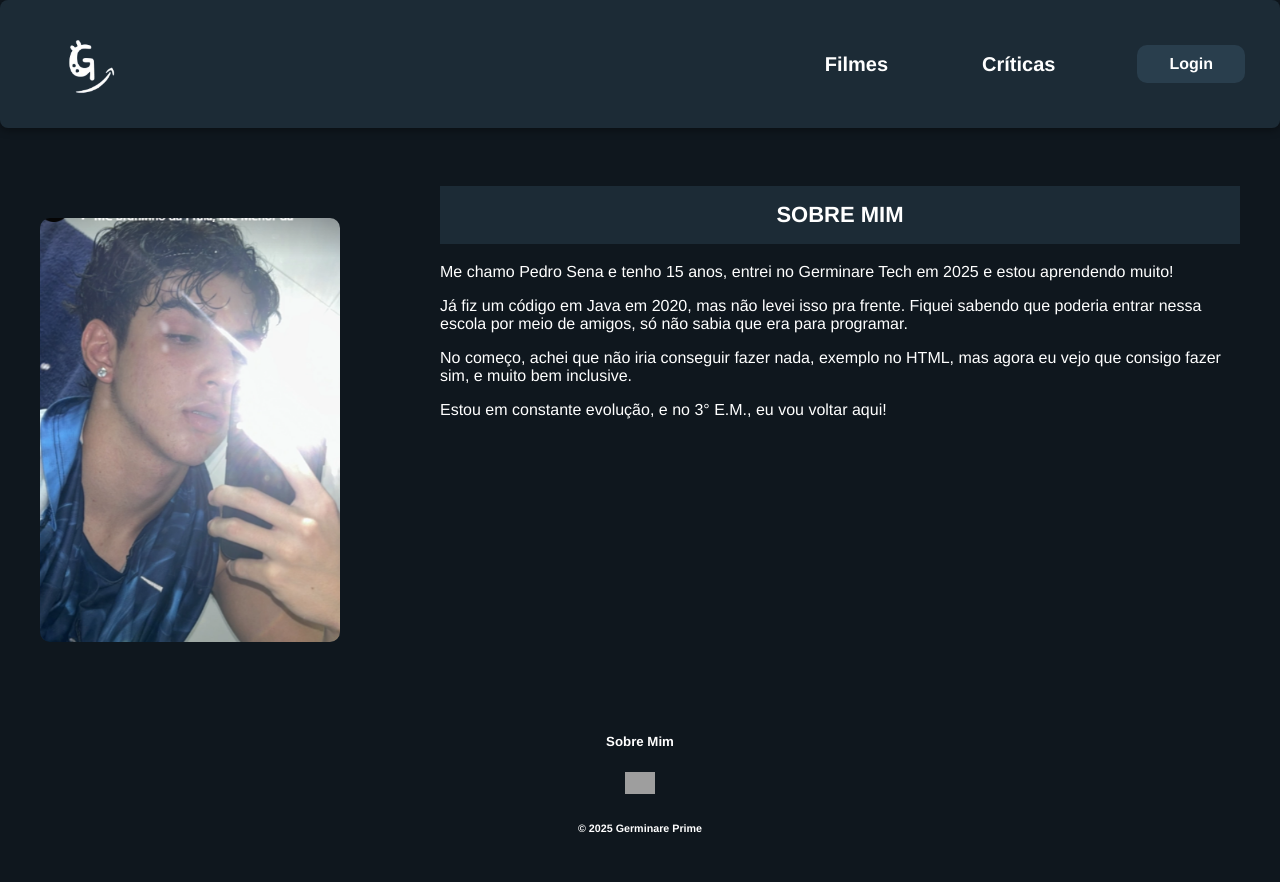
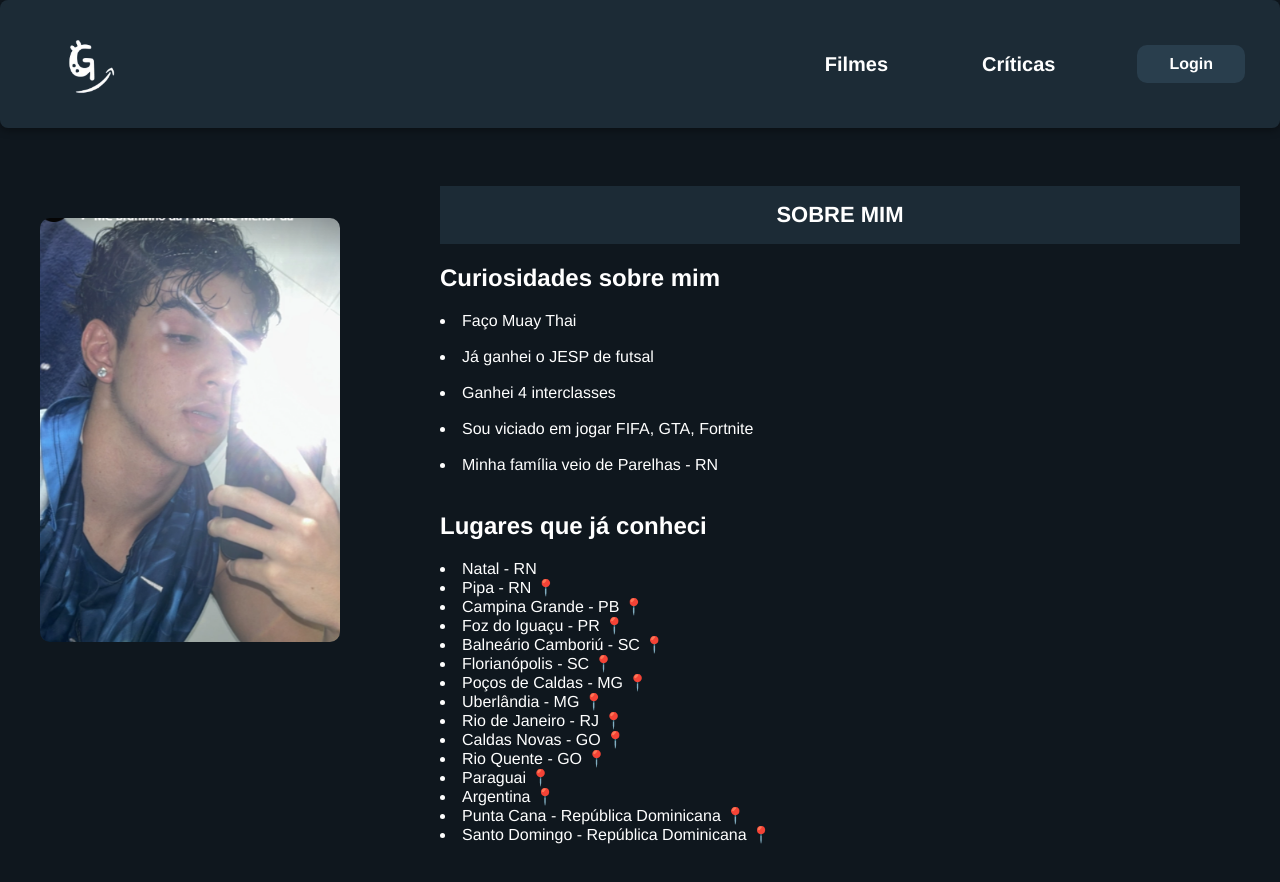
Before and after one commit to senmdz/Germinare-Prime, a plain HTML site: page sobremim.html in a window 1280 px wide. Shown: the top 882 px of the page. Drawn offline with nearby package versions, Linux system fonts and the light colour scheme; grey boxes are pictures that could not be loaded.

Commit message:
página sobre mim atualizada

```diff
--- a/sobremim.html
+++ b/sobremim.html
@@ -3,6 +3,7 @@
     <head>
         <meta charset="UTF-8">
         <meta name="viewport" content="width=device-width, initial-scale=1.0">
+        <script src="https://cdn.jsdelivr.net/npm/feather-icons/dist/feather.min.js"></script>
         <title>Sobre Mim</title>
     </head>
     <body>
@@ -42,20 +43,41 @@
 
                     <div class="texto">
                         <h2 id="titulo">SOBRE MIM</h2>
-                        <p>Me chamo Pedro Sena e tenho 15 anos, entrei no
-                            Germinare Tech em 2025 e estou aprendendo muito!</p>
 
-                        <p>Já fiz um código em Java em 2020, mas não levei isso
-                            pra frente. Fiquei sabendo que poderia entrar nessa
-                            escola por meio de amigos, só não sabia que era para
-                            programar.</p>
+                        <div class="curiosidades">
+                            <h2>Curiosidades sobre mim</h2>
+                                <li>Faço Muay Thai</li>
+                                <br>
+                                <li>Já ganhei o JESP de futsal</li>
+                                <br>
+                                <li>Ganhei 4 interclasses</li>
+                                <br>
+                                <li>Sou viciado em jogar FIFA, GTA, Fortnite</li>
+                                <br>
+                                <li>Minha família veio de Parelhas - RN</li>
+                                <br>
+                        </div>
 
-                        <p>No começo, achei que não iria conseguir fazer nada,
-                            exemplo no HTML, mas agora eu vejo que consigo fazer
-                            sim, e muito bem inclusive.</p>
+                        <div class="lugares">
+                            <h2>Lugares que já conheci</h2>
+                                <li> Natal - RN</li>
+                                <li>Pipa - RN 📍</li>
+                                <li>Campina Grande - PB 📍</li>
+                                <li>Foz do Iguaçu - PR 📍</li>
+                                <li>Balneário Camboriú - SC 📍</li>
+                                <li>Florianópolis - SC 📍</li>
+                                <li>Poços de Caldas - MG 📍</li>
+                                <li>Uberlândia - MG 📍</li>
+                                <li>Rio de Janeiro - RJ 📍</li>
+                                <li>Caldas Novas - GO 📍</li>
+                                <li>Rio Quente - GO 📍</li>
+                                <li>Paraguai 📍</li>
+                                <li>Argentina 📍</li>
+                                <li>Punta Cana - República Dominicana 📍</li>
+                                <li>Santo Domingo - República Dominicana 📍</li>
+                        </div>
 
-                        <p>Estou em constante evolução, e no 3° E.M., eu vou
-                            voltar aqui!</p>
+
 
                     </div>
                 </div>
@@ -69,8 +91,9 @@
                     <h6>&copy 2025 Germinare Prime<h6>
                         </footer>
                     </main>
-
-                </body>
             </html>
         </body>
+        <script>
+            feather.replace();
+          </script>
     </html>
```
Also changed, not shown: sobremim.css (line endings or trailing spaces).
